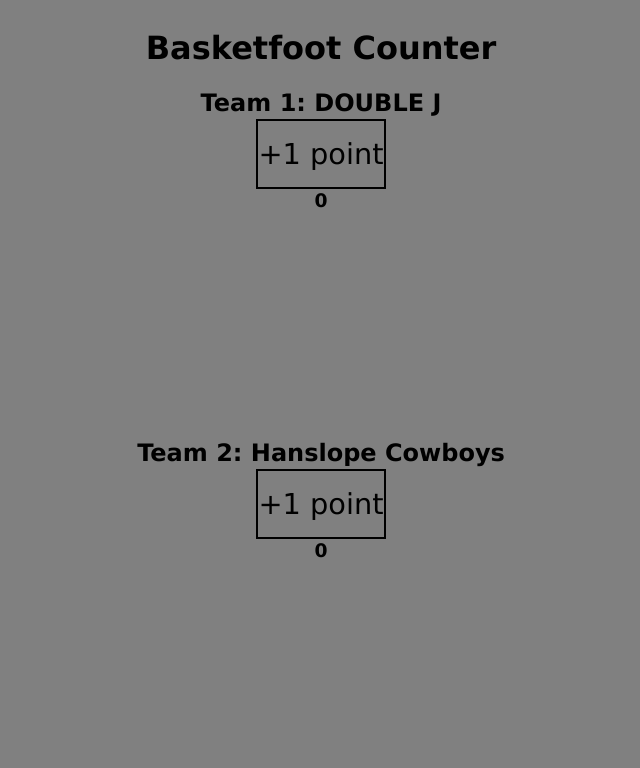
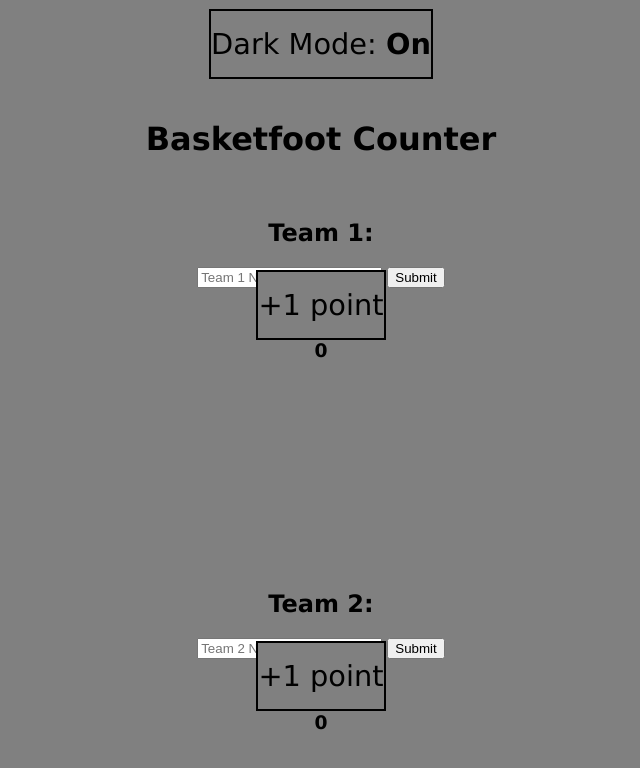
Before and after one commit to SWIFTGI/basketfoot, a plain HTML site: page index.html in a window 1280 px wide. Shown: the whole page, without its empty margins (319-959 px from the left). Drawn offline with Linux system fonts and the light colour scheme.

Commit message:
Update index.html

```diff
--- a/index.html
+++ b/index.html
@@ -7,15 +7,26 @@
     <link rel="stylesheet" href="styles.css">
 </head>
 <body>
+    <br>
+    <a onclick="toggleDarkMode()" class="btn">Dark Mode: <b id="showDarkModeToggle">On</b></a>
+    <br><br><br>
     <h1>Basketfoot Counter</h1>
-
-    <h2>Team 1: <b>DOUBLE J</b></h2>
+    <br>
+    <h2>Team 1: <b id="teamNameOne"></b></h2>
+    <div id="inputContainerOne">
+        <input type="text" id="textInputOne" placeholder="Team 1 Name" />
+        <button onclick="changeNameTeamOne()">Submit</button>
+    </div>
     <a onclick="addPointToTeamOne()" class="btn">+1 point</a>
     <h3 id="showPointsOne">0</h3>
 
-    <br> <br> <br> <br> <br> <br> <br> <br> <br> <br>
+    <br><br><br><br><br><br><br><br><br><br>
 
-    <h2>Team 2: <b>Hanslope Cowboys</b></h2>
+    <h2>Team 2: <b id="teamNameTwo"></b></h2>
+    <div id="inputContainerTwo">
+        <input type="text" id="textInputTwo" placeholder="Team 2 Name" />
+        <button onclick="changeNameTeamTwo()">Submit</button>
+    </div>
     <a onclick="addPointToTeamTwo()" class="btn">+1 point</a>
     <h3 id="showPointsTwo">0</h3>
 
```
